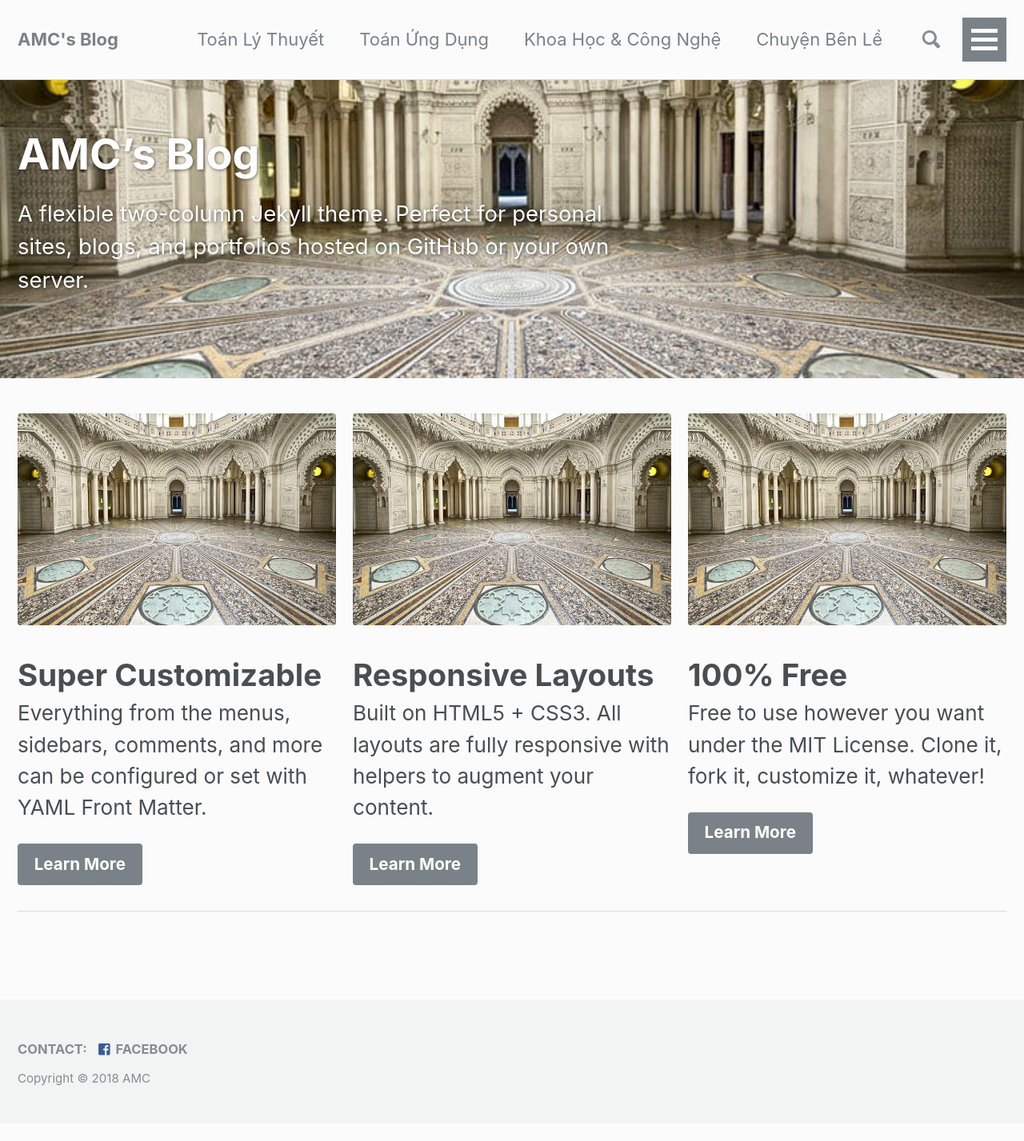
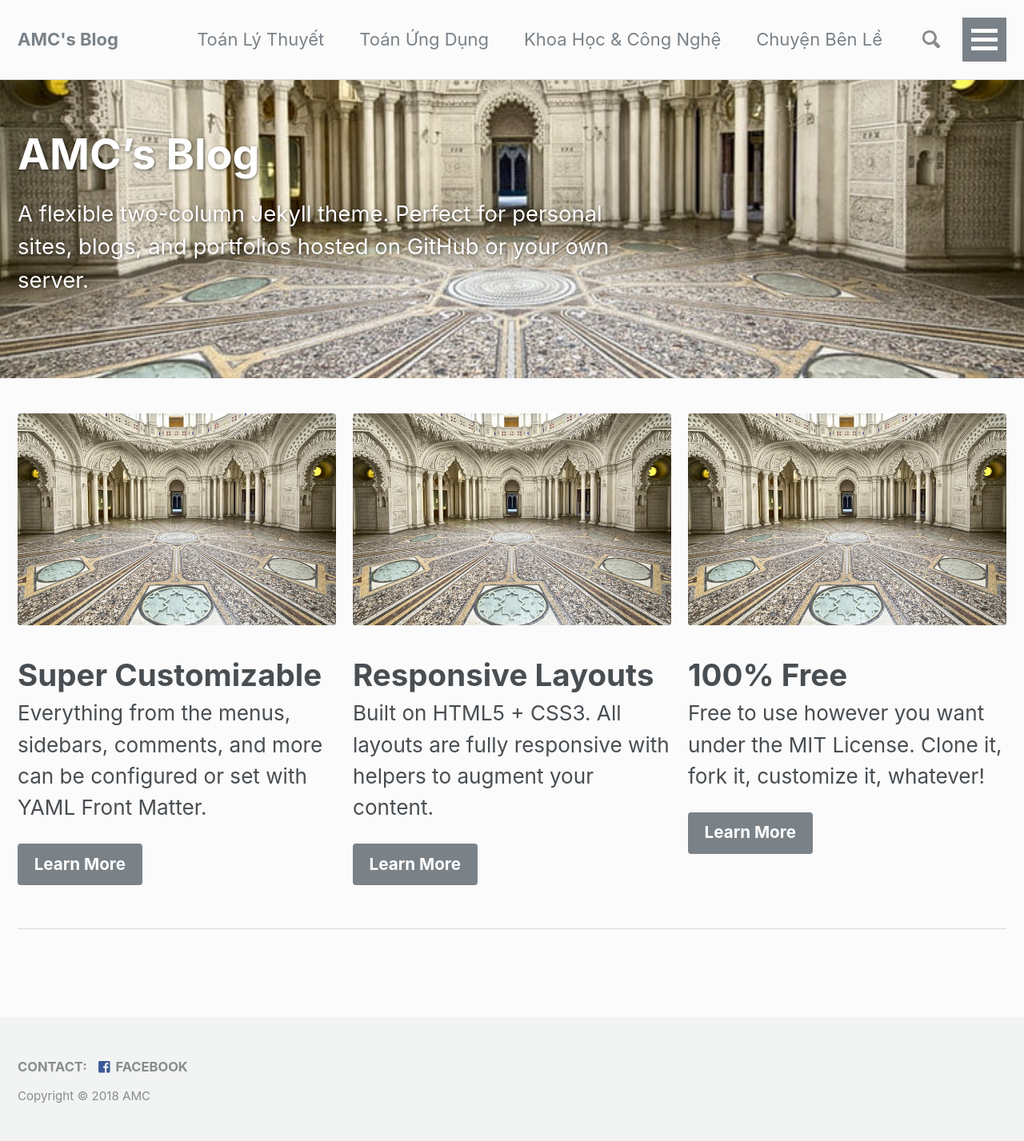
Before and after one commit to amcblog/testvon.github.io, a Jekyll site: the page built from _pages/about.md, in a window 1280 px wide. Shown: the whole page at 80% size. Built offline with Jekyll 4.4.1, drawn with Linux system fonts in a browser that asks for light colours; nearby versions of some CDN libraries; before the commit the page ends 1405 px from its top, so only the background shows below that.

Commit message:
Update _archive.scss

```diff
--- a/_sass/minimal-mistakes/_archive.scss
+++ b/_sass/minimal-mistakes/_archive.scss
@@ -190,6 +190,7 @@
   @include clearfix();
   margin-bottom: 2em;
   border-bottom: 1px solid $border-color;
+  padding-bottom: 1em;
 }
 
 .feature__item {
```
